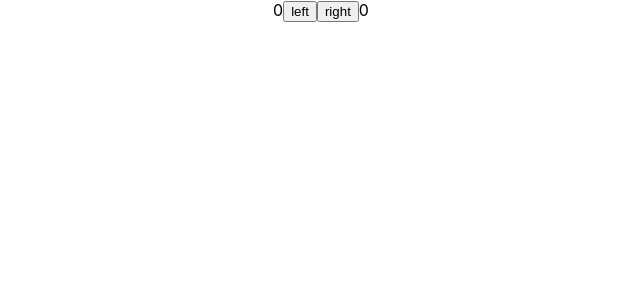
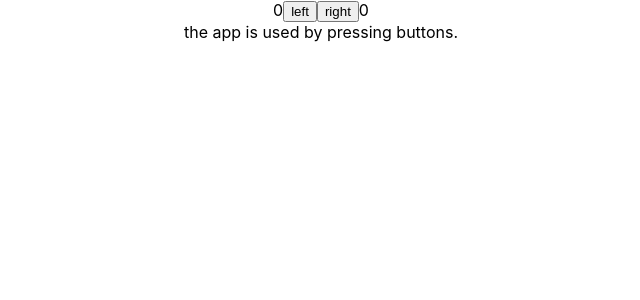
Before and after one commit to JDixon1995/Left-Right-React, a React (Create React App) app: page / in a window 1280 px wide. Shown: the top 300 px of the page, without its empty margins (319-959 px from the left). Built offline with nearby package versions, Linux system fonts and the light colour scheme.

Commit message:
added History component w/ conditional rendering.

```diff
--- a/src/App.js
+++ b/src/App.js
@@ -1,5 +1,6 @@
 import React, {useState} from 'react';
 import './App.css';
+import History from './History.js'
 
 const App = () => {
 
@@ -27,7 +28,7 @@
         right
       </button>
       {right}
-      <p>{allClicks.join(' ')}</p>
+      <History allClicks={allClicks} />
     </div>
   );
 }
--- /dev/null
+++ b/src/History.js
@@ -0,0 +1,15 @@
+const History = (props) => {
+    if (props.allClicks.length === 0) {
+    return (
+        <div>
+            the app is used by pressing buttons.
+        </div>
+    )
+    }
+    return (
+        <div>
+            button press history: {props.allClicks.join(' ')}
+        </div>
+    )
+    }
+    export default History;
```
